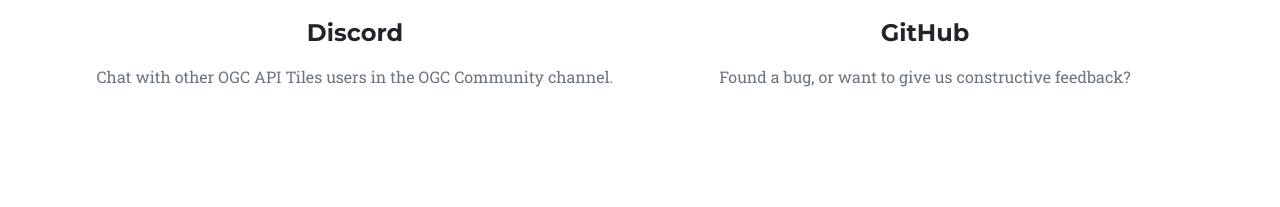
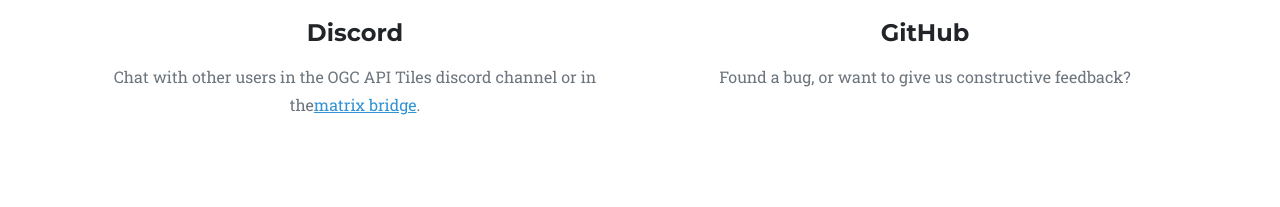
Before and after one commit to opengeospatial/ogc-tiles-website, a website: page src/pug/index.pug in a window 1280 px wide. Shown: the part 5727-5934 px from the top of the page. Drawn offline with nearby package versions, Linux system fonts and the light colour scheme; files that its build step writes are made by us from their sources; files whose address does not match are found by name.

Commit message:
- updated discord link

```diff
--- a/src/pug/index.pug
+++ b/src/pug/index.pug
@@ -346,7 +346,9 @@
                                 i.fab.fa-discord.fa-stack-1x.fa-inverse
                         h4.my-3 Discord
                         p.text-muted
-                            | Chat with other OGC API Tiles users in the OGC Community channel.
+                            | Chat with other users in the OGC API Tiles discord channel or in the
+                            a(href='https://matrix.to/#/#ogc-api-tiles:matrix.org' title='Matrix' target="_blank") matrix bridge
+                            | .
                     .col-md-6
                         span.fa-stack.fa-4x
                             a(href='https://github.com/opengeospatial/ogcapi-tiles' title='Github' target="_blank")
```
Also changed, not shown: dist/index.html.
